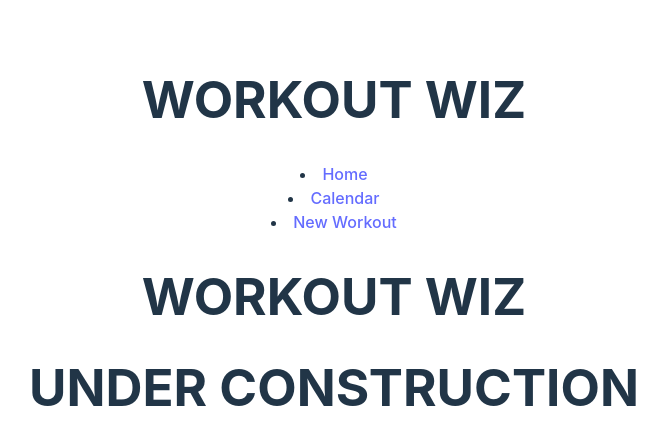
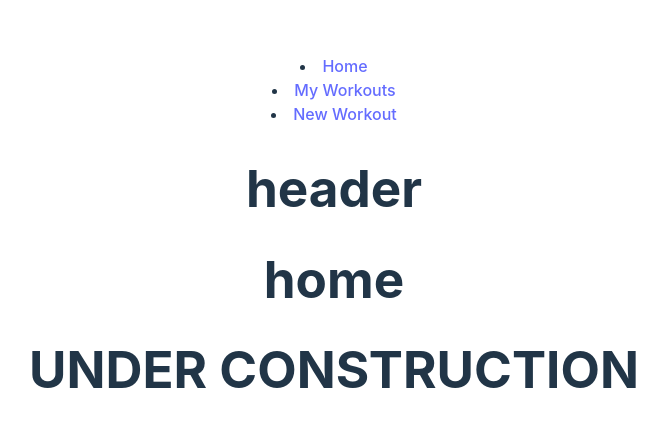
Before and after one commit to brianahlers/workoutwiz, a React (Vite) app in the folder client/: page / in a window 1280 px wide. Shown: the part 157-602 px from the top of the page, without its empty margins (306-973 px from the left). Built offline with nearby package versions, Linux system fonts and the light colour scheme.

Commit message:
converting frontend to work with backend

```diff
--- a/client/src/App.jsx
+++ b/client/src/App.jsx
@@ -1,4 +1,5 @@
 import { React, useState } from 'react'
+import { BrowserRouter as Router, Routes, Route } from 'react-router-dom'
 import './App.css'
 import Home from './Components/Home'
 import MyWorkout from './Components/MyWorkouts'
@@ -6,32 +7,40 @@ import NewWorkout from './Components/NewWorkout'
 import Header from './Components/Header'
 
 function App() {
-  const [currentPage, setCurrentPage] = useState('Home')
+  // const [currentPage, setCurrentPage] = useState('Home')
 
-  const renderPage = () => {
-    if (currentPage === 'Home') {
-      return <Home />
-    }
-    if (currentPage === 'Calendar') {
-      return <MyWorkout />
-    }
-    if (currentPage === 'NewWorkout') {
-      return <NewWorkout />
-    }
-  };
+  // const renderPage = () => {
+  //   if (currentPage === 'Home') {
+  //     return <Home />
+  //   }
+  //   if (currentPage === 'Calendar') {
+  //     return <MyWorkout />
+  //   }
+  //   if (currentPage === 'NewWorkout') {
+  //     return <NewWorkout />
+  //   }
+  // };
 
-  const handlePageChange = (page) => setCurrentPage(page)
+  // const handlePageChange = (page) => setCurrentPage(page)
 
-  return (
-    <>
-      <Header currentPage={currentPage} handlePageChange={handlePageChange} />
-      <main>
-        {renderPage()}
-      </main>
-    </>
-  )
+  // return (
+  //   <>
+  //     <Header currentPage={currentPage} handlePageChange={handlePageChange} />
+  //     <main>
+  //       {renderPage()}
+  //     </main>
+  //   </>
+  // )
+return (
+  <Router>
+    <Header />
+    <Routes>
+      <Route path='/' element={<Home />} />
+      <Route path='/myworkout' element={<MyWorkout />} />
+      <Route path='/newworkout' element={<NewWorkout />} />
+    </Routes>
+  </Router>
+)
+
 }
-
-
-
 export default App;
--- a/client/src/Components/Header.jsx
+++ b/client/src/Components/Header.jsx
@@ -4,8 +4,8 @@ import Nav from './Nav';
 const Header = ({ currentPage, handlePageChange }) => {
     return (
         <header>
-            <h1>WORKOUT WIZ</h1>
-            <Nav currentPage={currentPage} handlePageChange={handlePageChange} />
+            <Nav />
+            <h1>header</h1>
         </header>
     );
 };
--- a/client/src/Components/Home.jsx
+++ b/client/src/Components/Home.jsx
@@ -3,7 +3,7 @@ import React from 'react';
 const Home = () => {
     return (
         <div className="home">
-            <h1>WORKOUT WIZ</h1>
+            <h1>home</h1>
             <h1>UNDER CONSTRUCTION</h1>
         </div>
     );
--- a/client/src/Components/Nav.jsx
+++ b/client/src/Components/Nav.jsx
@@ -1,33 +1,19 @@
 import React from 'react';
+import { Link } from 'react-router-dom';
 
 
-const Nav = ({ currentPage, handlePageChange }) => {
+const Nav = () => {
     return (
         <div className='Nav'>
             <nav className='nav navbar'>
                 <li className='nav-item'>
-                    <a
-                        href="#home"
-                        onClick={() => handlePageChange('Home')}
-                        className={currentPage === 'Home' ? 'nav-link active' : 'nav-link'}>
-                        Home
-                    </a>
+                    <Link to={'/'}>Home</Link>
                 </li>
                 <li className='nav-item'>
-                    <a
-                        href="#calendar"
-                        onClick={() => handlePageChange('Calendar')}
-                        className={currentPage === 'About' ? 'nav-link active' : 'nav-link'}>
-                        Calendar
-                    </a>
+                    <Link to={'/myworkout'}>My Workouts</Link>
                 </li>
                 <li className='nav-item'>
-                    <a
-                        href="#newWorkout"
-                        onClick={() => handlePageChange('NewWorkout')}
-                        className={currentPage === 'NewWorkout' ? 'nav-link active' : 'nav-link'}>
-                        New Workout
-                    </a>
+                    <Link to={'/newworkout'}>New Workout</Link>
                 </li>
             </nav>
         </div>
--- a/client/src/main.jsx
+++ b/client/src/main.jsx
@@ -2,11 +2,6 @@ import React from 'react'
 import ReactDOM from 'react-dom/client'
 import App from './App.jsx'
 import './index.css';
-
-
-
-
-
 
 ReactDOM.createRoot(document.getElementById('root')).render(
   <React.StrictMode>
```
